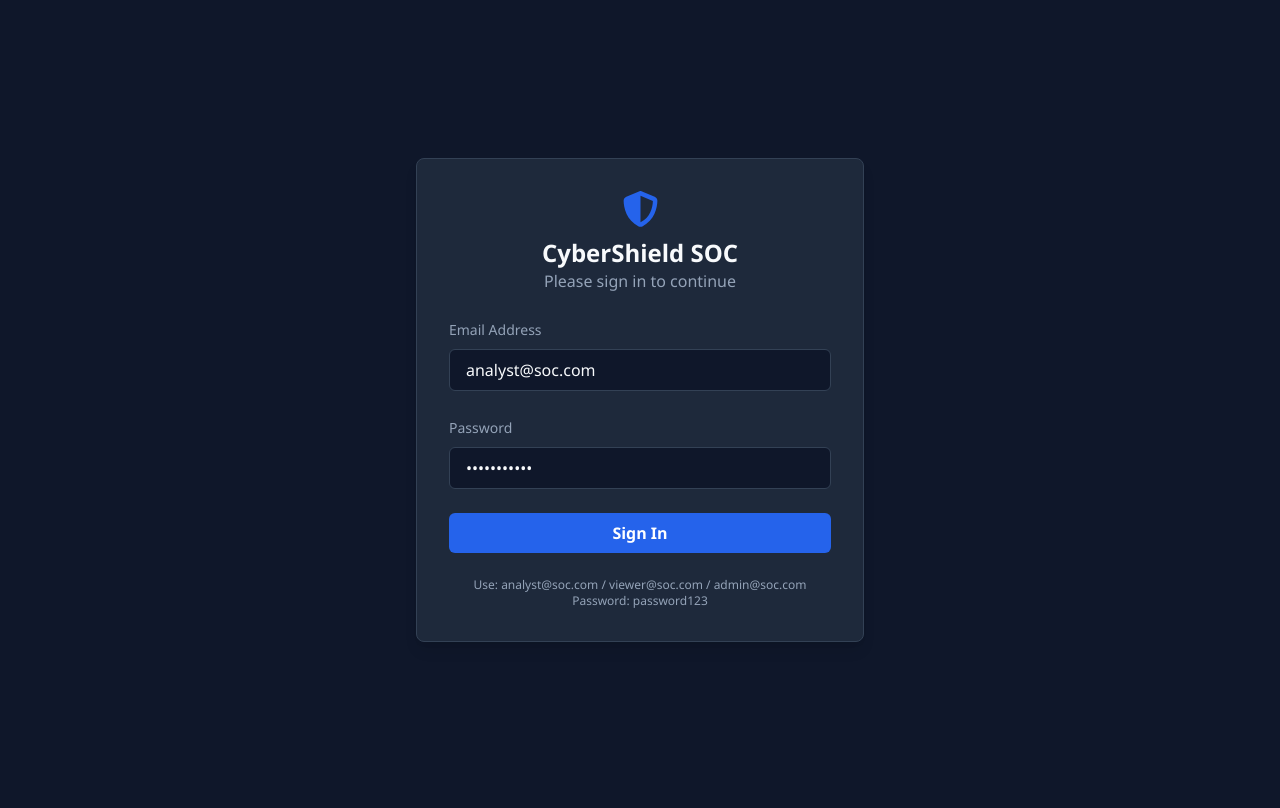
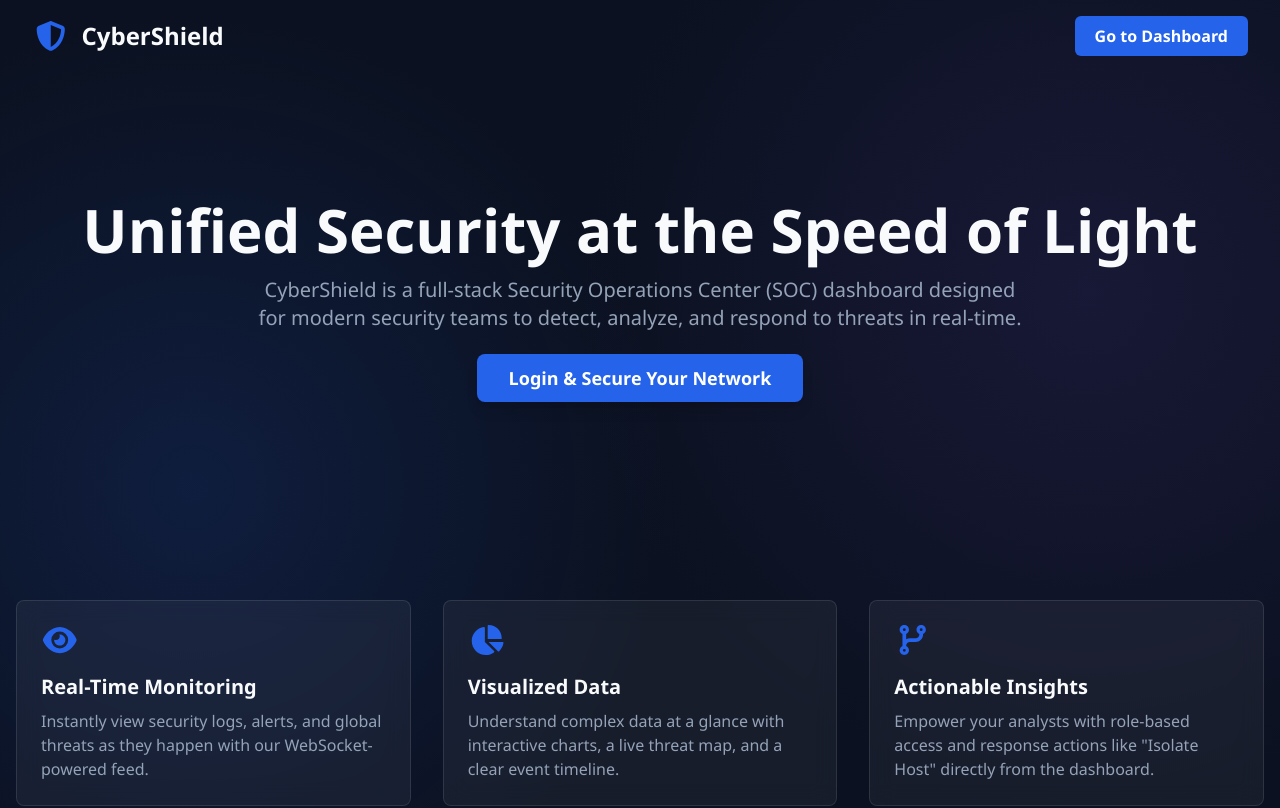
Before and after one commit to sujithk-kl/Soc-Dashboard, a React (Vite) app in the folder client/: page / in a window 1280 px wide. Before the commit this address led to /login. Shown: the top 808 px of the page. Built offline with nearby package versions, Linux system fonts and the light colour scheme; no server answers.

Commit message:
home page created

```diff
--- a/client/package.json
+++ b/client/package.json
@@ -13,6 +13,7 @@
     "@fortawesome/free-solid-svg-icons": "^6.7.2",
     "@fortawesome/react-fontawesome": "^0.2.2",
     "axios": "^1.9.0",
+    "framer-motion": "^12.18.1",
     "leaflet": "^1.9.4",
     "react": "^19.1.0",
     "react-dom": "^19.1.0",
--- a/client/src/App.jsx
+++ b/client/src/App.jsx
@@ -6,6 +6,7 @@ import { Toaster } from 'react-hot-toast';
 import ProtectedRoute from './components/auth/ProtectedRoute';
 import DashboardLayout from './components/layout/DashboardLayout';
 import LoginPage from './pages/LoginPage';
+import HomePage from './pages/HomePage'; // <-- IMPORT THE NEW HOMEPAGE
 
 function App() {
   return (
@@ -18,14 +19,13 @@ function App() {
       />
       <Router>
         <Routes>
-          {/* Public Login Route */}
+          {/* --- PUBLIC ROUTES --- */}
+          <Route path="/" element={<HomePage />} />
           <Route path="/login" element={<LoginPage />} />
 
-          {/* Protected Routes */}
-          {/* THE FIX: Change path from "/*" to "/*". This tells React Router
-              that this route will contain its own <Routes> for further matching. */}
+          {/* --- PROTECTED DASHBOARD ROUTE --- */}
           <Route
-            path="/*"
+            path="/dashboard/*" // All routes starting with /dashboard
             element={
               <ProtectedRoute>
                 <DashboardLayout />
--- a/client/src/components/layout/DashboardLayout.jsx
+++ b/client/src/components/layout/DashboardLayout.jsx
@@ -16,9 +16,10 @@ const DashboardLayout = () => {
                 <Header />
                 <main className="dashboard-content p-6 overflow-y-auto flex-1 bg-dark">
                     <Routes>
+                        {/* THE FIX: path="/" here now refers to "/dashboard/" from App.jsx */}
                         <Route path="/" element={<Dashboard />} />
                         <Route path="/alerts" element={<AlertsPage />} />
-                        {/* ... other protected routes */}
+                        {/* ... other protected routes will work correctly here */}
                     </Routes>
                 </main>
             </div>
--- a/client/src/index.css
+++ b/client/src/index.css
@@ -76,3 +76,12 @@ body {
         animation: fade-in 0.2s ease-out forwards;
     }
 }
+
+/* --- NEW STYLES FOR THE HOMEPAGE --- */
+.bg-homepage {
+    background-color: #0B1120; /* A darker, slightly bluer background */
+    background-image:
+        radial-gradient(circle at 15% 50%, rgba(37, 99, 235, 0.15), transparent 40%),
+        radial-gradient(circle at 85% 30%, rgba(139, 92, 246, 0.1), transparent 40%);
+    min-height: 100vh;
+}
--- /dev/null
+++ b/client/src/pages/HomePage.jsx
@@ -0,0 +1,78 @@
+// client/src/pages/HomePage.jsx
+
+import React from 'react';
+import { Link } from 'react-router-dom';
+import { motion } from 'framer-motion';
+import { FontAwesomeIcon } from '@fortawesome/react-fontawesome';
+import { faShieldAlt, faEye, faChartPie, faCodeBranch } from '@fortawesome/free-solid-svg-icons';
+
+// Reusable Feature Card component for this page
+const FeatureCard = ({ icon, title, description, delay }) => (
+    <motion.div
+        initial={{ opacity: 0, y: 30 }}
+        whileInView={{ opacity: 1, y: 0 }}
+        viewport={{ once: true }}
+        transition={{ duration: 0.5, delay }}
+        className="bg-white/5 backdrop-blur-md p-6 rounded-lg border border-white/10"
+    >
+        <FontAwesomeIcon icon={icon} className="text-3xl text-primary mb-4" />
+        <h3 className="font-bold text-xl text-light mb-2">{title}</h3>
+        <p className="text-gray-text">{description}</p>
+    </motion.div>
+);
+
+const HomePage = () => {
+    const features = [
+        { icon: faEye, title: 'Real-Time Monitoring', description: 'Instantly view security logs, alerts, and global threats as they happen with our WebSocket-powered feed.', delay: 0.1 },
+        { icon: faChartPie, title: 'Visualized Data', description: 'Understand complex data at a glance with interactive charts, a live threat map, and a clear event timeline.', delay: 0.2 },
+        { icon: faCodeBranch, title: 'Actionable Insights', description: 'Empower your analysts with role-based access and response actions like "Isolate Host" directly from the dashboard.', delay: 0.3 },
+    ];
+
+    return (
+        <div className="bg-homepage text-light overflow-x-hidden">
+            {/* Header */}
+            <header className="p-4 md:px-8 flex justify-between items-center">
+                <div className="flex items-center gap-3">
+                    <FontAwesomeIcon icon={faShieldAlt} className="text-3xl text-primary" />
+                    <span className="font-bold text-2xl">CyberShield</span>
+                </div>
+                <Link to="/login" className="bg-primary text-white font-bold py-2 px-5 rounded-md hover:bg-primary-dark transition-colors">
+                    Go to Dashboard
+                </Link>
+            </header>
+
+            {/* Hero Section */}
+            <main className="container mx-auto px-4 py-20 md:py-32 text-center">
+                <motion.div initial={{ opacity: 0, y: 20 }} animate={{ opacity: 1, y: 0 }} transition={{ duration: 0.8 }}>
+                    <h1 className="text-4xl md:text-6xl font-extrabold text-light mb-4">
+                        Unified Security at the Speed of Light
+                    </h1>
+                    <p className="text-lg md:text-xl text-gray-text max-w-3xl mx-auto mb-8">
+                        CyberShield is a full-stack Security Operations Center (SOC) dashboard designed for modern security teams to detect, analyze, and respond to threats in real-time.
+                    </p>
+                    <Link to="/login" className="bg-primary text-white font-bold py-3 px-8 rounded-lg text-lg hover:bg-primary-dark transition-colors shadow-lg">
+                        Login & Secure Your Network
+                    </Link>
+                </motion.div>
+            </main>
+
+            {/* Features Section */}
+            <section className="py-20">
+                <div className="container mx-auto px-4">
+                    <div className="grid md:grid-cols-3 gap-8">
+                        {features.map((feature, index) => (
+                            <FeatureCard key={index} {...feature} />
+                        ))}
+                    </div>
+                </div>
+            </section>
+
+            {/* Footer */}
+            <footer className="text-center p-8 border-t border-white/10">
+                <p className="text-gray-text">© {new Date().getFullYear()} CyberShield. All rights reserved.</p>
+            </footer>
+        </div>
+    );
+};
+
+export default HomePage;
--- a/client/src/pages/LoginPage.jsx
+++ b/client/src/pages/LoginPage.jsx
@@ -16,7 +16,7 @@ const LoginPage = () => {
 
     // If user is already logged in, redirect them to the dashboard
     if (isAuthenticated) {
-        return <Navigate to="/" />;
+        return <Navigate to="/dashboard" />; // <-- UPDATED PATH
     }
 
     const handleSubmit = async (e) => {
@@ -24,7 +24,7 @@ const LoginPage = () => {
         setIsLoading(true);
         const success = await login(email, password);
         if (success) {
-            navigate('/'); // Redirect to dashboard on successful login
+            navigate('/dashboard'); // <-- UPDATED PATH: Redirect to dashboard on successful login
         } else {
             setIsLoading(false);
         }
```
Also changed, not shown: 1 other file (tests, documents, lock files or other folders).
